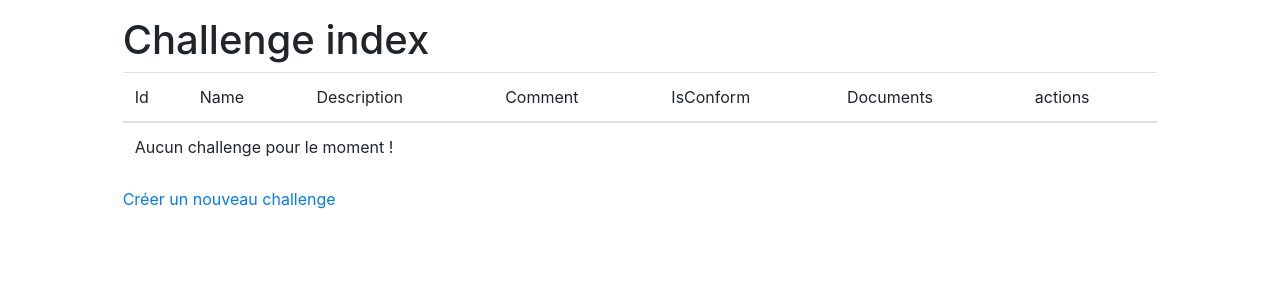
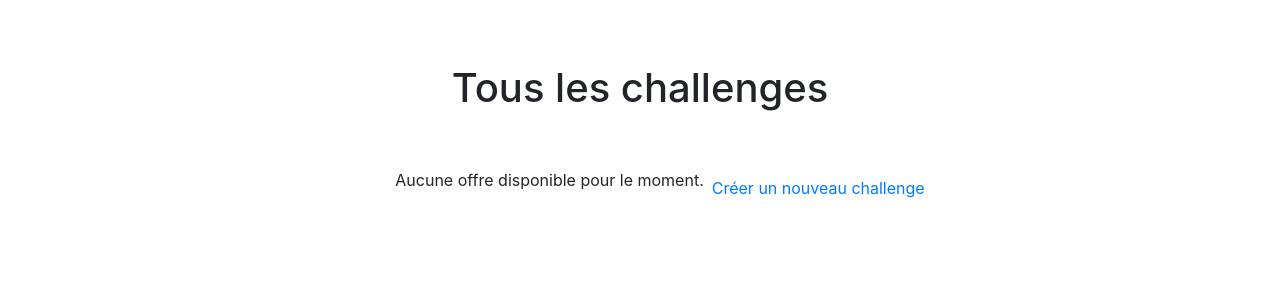
Before and after one commit to VictorSvenn/Brandvisor, a Symfony app: template templates/challenge/index.html.twig in a window 1280 px wide. Shown: the part 56-356 px from the top of the page. Run offline with Twig, Linux system fonts and the light colour scheme; the template is opened without the code that fills it, so the values that code supplies are empty; some libraries are stand-ins or nearby versions.

Commit message:
add view all challenges and challenges details + bugs

```diff
--- a/src/Controller/InitiativeController.php
+++ b/src/Controller/InitiativeController.php
@@ -78,7 +78,6 @@ class InitiativeController extends AbstractController
         $this->getDoctrine()->getManager()->persist($initiative);
         $this->getDoctrine()->getManager()->flush();
         return $this->redirectToRoute('initiative_show', ['id' => $initiative->getId()]);
-//        return $this->redirectToRoute('initiative_show', ['id' => $initiative->getId()]);
     }
 
 //    /**
--- a/src/DataFixtures/ChallengeFixtures.php
+++ b/src/DataFixtures/ChallengeFixtures.php
@@ -31,7 +31,7 @@ class ChallengeFixtures extends Fixture implements DependentFixtureInterface
             for ($o=1; $o<=$rand; $o++) {
                 $challenge->addLike($this->getReference('user_'.rand(1, 10)));
             }
-            $challenge->setDocuments(["document$i.$faker->fileExtension","document$i.$faker->fileExtension"]);
+            $challenge->setDocuments("document$i.$faker->fileExtension");
             $manager->persist($challenge);
         }
 
--- a/templates/challenge/index.html.twig
+++ b/templates/challenge/index.html.twig
@@ -1,42 +1,28 @@
 {% extends 'base.html.twig' %}
 
-{% block title %}Challenge index{% endblock %}
+{% block title %}Tous les challenges{% endblock %}
 
 {% block body %}
-    <h1>Challenge index</h1>
+    <div class="text-center p-5">
+        <h1>Tous les challenges</h1>
+    </div>
 
-    <table class="table">
-        <thead>
-            <tr>
-                <th>Id</th>
-                <th>Name</th>
-                <th>Description</th>
-                <th>Comment</th>
-                <th>IsConform</th>
-                <th>Documents</th>
-                <th>actions</th>
-            </tr>
-        </thead>
-        <tbody>
+    <div class="row justify-content-center">
         {% for challenge in challenges %}
-            <tr>
-                <td>{{ challenge.id }}</td>
-                <td>{{ challenge.name }}</td>
-                <td>{{ challenge.description }}</td>
-                <td>{{ challenge.comment }}</td>
-                <td>{{ challenge.isConform ? 'Yes' : 'No' }}</td>
-                <td>{{ challenge.documents ? challenge.documents|join(', ') : '' }}</td>
-                <td>
-                    <a href="{{ path('challenge_show', {'id': challenge.id}) }}">Voir</a>
-                </td>
-            </tr>
+            <div class="card col-sm-12 col-md-5 col-lg-4 my-3 mx-3">
+                <div class="card-body">
+                    <h5 class="card-title font-weight-bold">{{ challenge.name }}</h5>
+                    <p class="card-text text-justify">{{ challenge.description }}</p>
+                    <a href="{{ path('challenge_show', {'id': challenge.id}) }}" class="btn btn-success">Voir</a>
+                </div>
+            </div>
         {% else %}
-            <tr>
-                <td colspan="7">Aucun challenge pour le moment !</td>
-            </tr>
+            <div class="pl-5">
+                <p>Aucune offre disponible pour le moment.</p>
+            </div>
         {% endfor %}
-        </tbody>
-    </table>
-
-    <a href="{{ path('challenge_new') }}">Créer un nouveau challenge</a>
+        <div class="p-2 text-center">
+            <a href="{{ path('challenge_new') }}">Créer un nouveau challenge</a>
+        </div>
+    </div>
 {% endblock %}
--- a/templates/home/home.html.twig
+++ b/templates/home/home.html.twig
@@ -181,7 +181,7 @@
                                        class="btn btn-dark card-link w-100">Voter pour ce challenge</a>
                                 {% endif %}
                             {% endif %}
-                            <a href="#" class="btn btn-dark card-link w-100 m-0 mt-1">Voir tous les challenges</a>
+                            <a href="{{ path('challenge_index') }}" class="btn btn-dark card-link w-100 m-0 mt-1">Voir tous les challenges</a>
                         </div>
                     </div>
                 </div>
--- a/templates/initiative/show.html.twig
+++ b/templates/initiative/show.html.twig
@@ -144,11 +144,11 @@
                                   d="M8 0a.5.5 0 0 1 .416.223l3 4.5A.5.5 0 0 1 11 5.5h-.098l2.022 3.235a.5.5 0 0 1-.424.765h-.191l1.638 3.276a.5.5 0 0 1-.447.724h-11a.5.5 0 0 1-.447-.724L3.69 9.5H3.5a.5.5 0 0 1-.424-.765L5.098 5.5H5a.5.5 0 0 1-.416-.777l3-4.5A.5.5 0 0 1 8 0zM5.934 4.5H6a.5.5 0 0 1 .424.765L4.402 8.5H4.5a.5.5 0 0 1 .447.724L3.31 12.5h9.382l-1.638-3.276A.5.5 0 0 1 11.5 8.5h.098L9.576 5.265A.5.5 0 0 1 10 4.5h.066L8 1.401 5.934 4.5z"/>
                             <path d="M7 13h2v3H7v-3z"/>
                         </svg>
-                        Veuillez vous connecter pour liker cette initiative</a>
+                    Veuillez vous connecter pour liker cette initiative</a>
                 </div>
             {% endif %}
 
-             Affichage du nombre de likes
+            {# Affichage du nombre de likes #}
             {% if initiative.isConform is same as (false) %}
 
             {% else %}
--- a/templates/registration/role.html.twig
+++ b/templates/registration/role.html.twig
@@ -48,7 +48,7 @@ displaymsg() " class="form-control" id="role_select">
         <div class="container-fluid col-4">
             <div class="row col-10 offset-1">
                 <button class="mx-auto my-3 btn btn-lg btn-primary" type="submit" name="submit">
-                    Sign in
+                    Inscrivez-vous
                 </button>
             </div>
         </div>
```
Also changed, not shown: src/Controller/ChallengeController.php (+36 -12 lines), src/Entity/Challenge.php (+4 -4 lines), src/Form/ConsumerRegistrationFormType.php (+6 -6 lines), src/Form/EtpRegistrationFormType.php (+13 -9 lines), src/Form/ExpertRegistrationFormType.php (+5 -5 lines), templates/challenge/show.html.twig (+19 -17 lines), templates/registration/consumer.html.twig (+1 -18 lines), templates/registration/enterprise.html.twig (+1 -15 lines), templates/registration/expert.html.twig (+1 -14 lines), public/uploads/ae01cc69b235d8e6395dfaa20bb6f33b.png (added), 1 other file.
